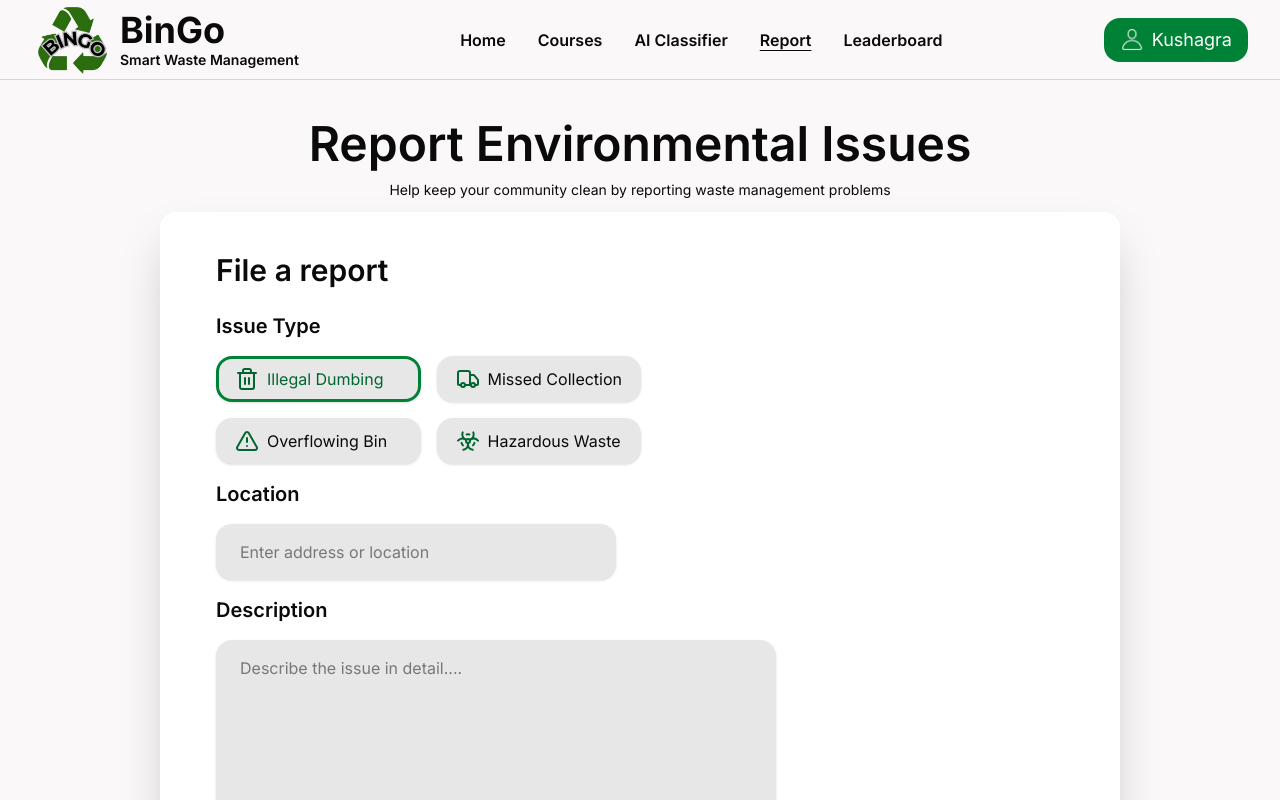
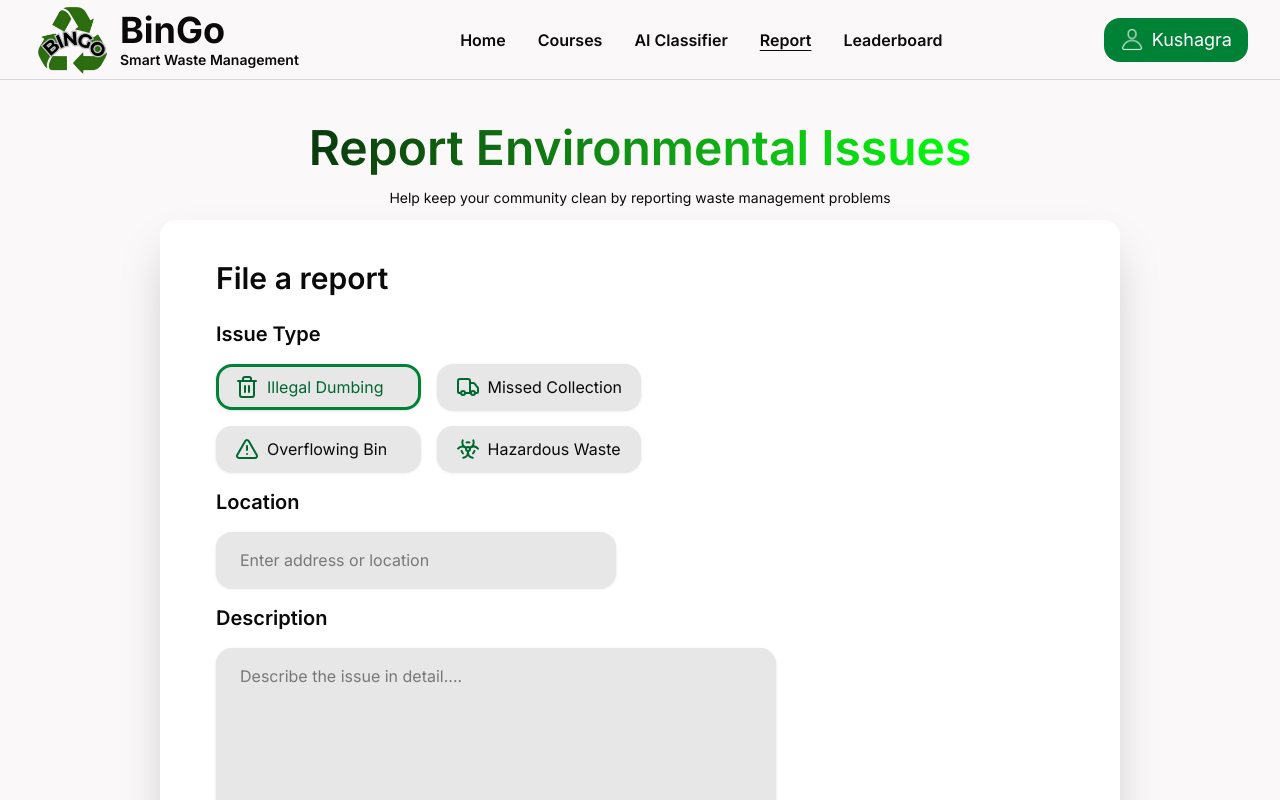
Before and after one commit to KushagraSingh1100/BinGo, a React (Vite) app: page /report-page in a window 1280 px wide. Shown: the top 800 px of the page. Built offline with nearby package versions, Linux system fonts and the light colour scheme.

Commit message:
changed report page title color

```diff
--- a/src/pages/ReportPage.tsx
+++ b/src/pages/ReportPage.tsx
@@ -65,7 +65,7 @@ const ReportPage: React.FC = () => {
     <>
       <Navbar current="Report" />
       <div className="flex flex-col gap-3 bg-background items-center p-4 sm:p-6 md:p-8 lg:p-10">
-        <h1 className="font-semibold text-3xl sm:text-4xl lg:text-5xl text-center">
+        <h1 className="font-semibold text-3xl sm:text-4xl lg:text-5xl text-center p-1 bg-gradient-to-r from-[#0A380C] to-[#00FF0B] bg-clip-text text-transparent">
           Report Environmental Issues
         </h1>
         <p className="text-sm sm:text-md text-center">
```
